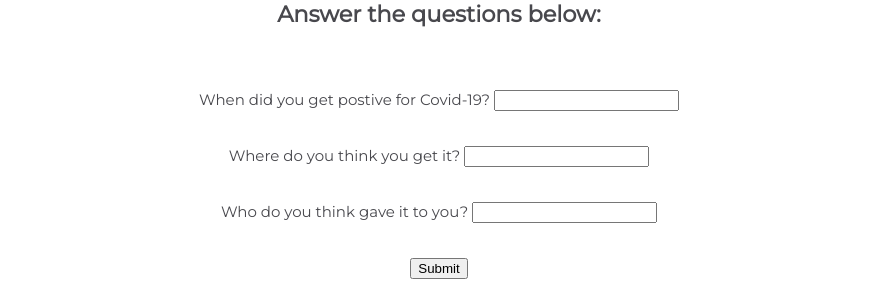
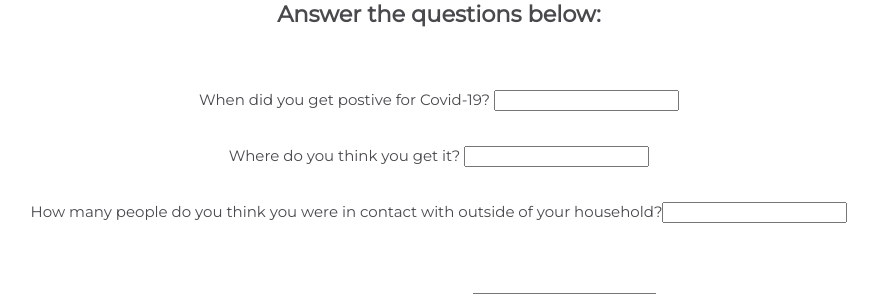
Before and after one commit to EltZ36/ContactTracing, a Flask app: template Project/Templates/question.html in a window 1280 px wide. Shown: the part 192-486 px from the top of the page, without its empty margins (201-1079 px from the left). Run offline with Flask 2, Linux system fonts and the light colour scheme; the template is opened without the code that fills it, so the values that code supplies are empty.

Commit message:
Update question.html

```diff
--- a/Project/Templates/question.html
+++ b/Project/Templates/question.html
@@ -20,6 +20,7 @@
 		<form action="/data" method="POST">
 		<p>When did you get postive for Covid-19? <input type = "text" name = "text" /></p>
     		<p>Where do you think you get it?  <input type = "text" name = "text" /></p>
+		<p>How many people do you think you were in contact with outside of your household?<input type = "text" name = "text" /><p>
     		<p>Who do you think gave it to you? <input type = "text" name = "text" /></p>
     		<p><input type = "submit" value = "Submit" /></p>
 		</form>
```
